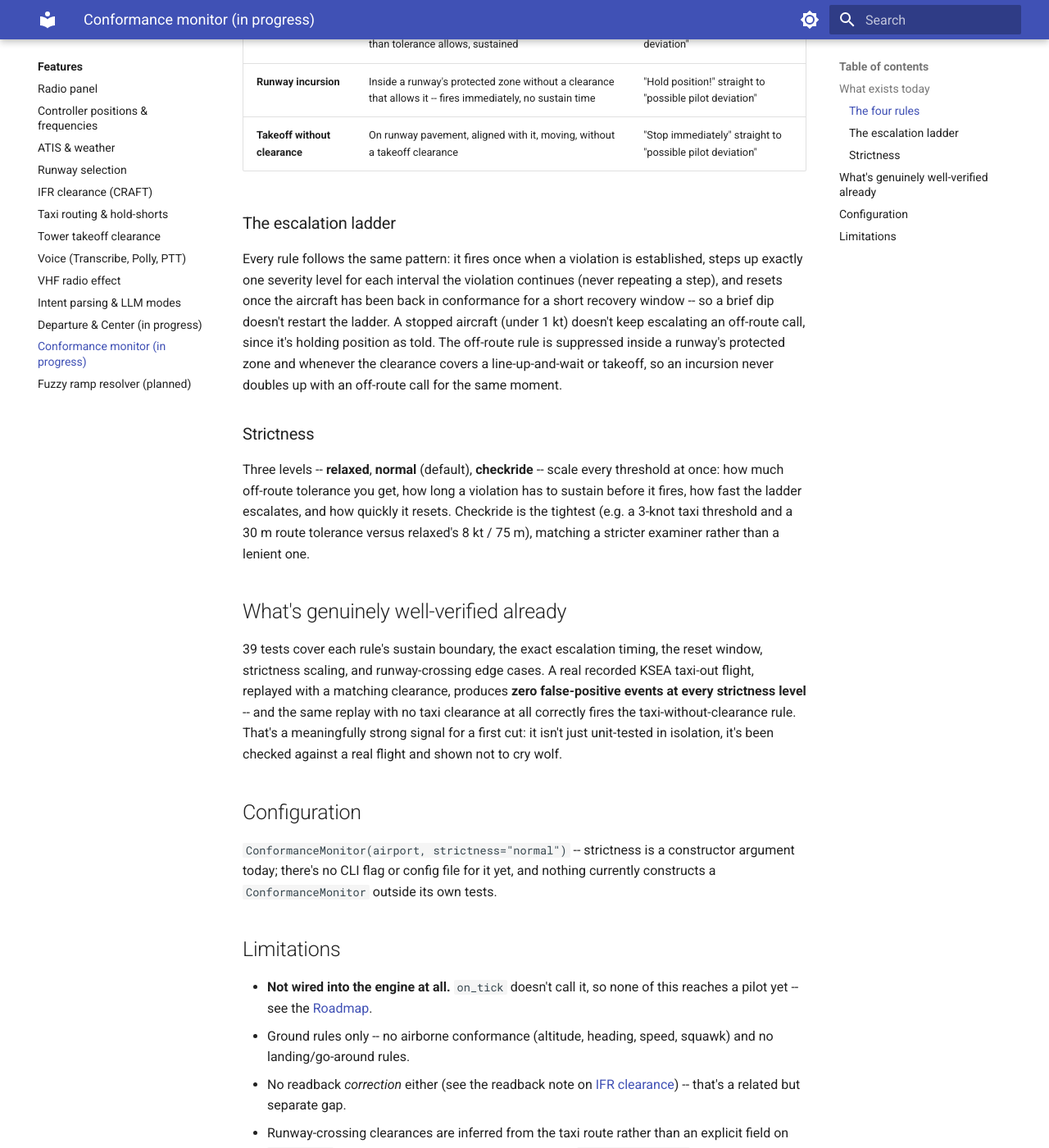
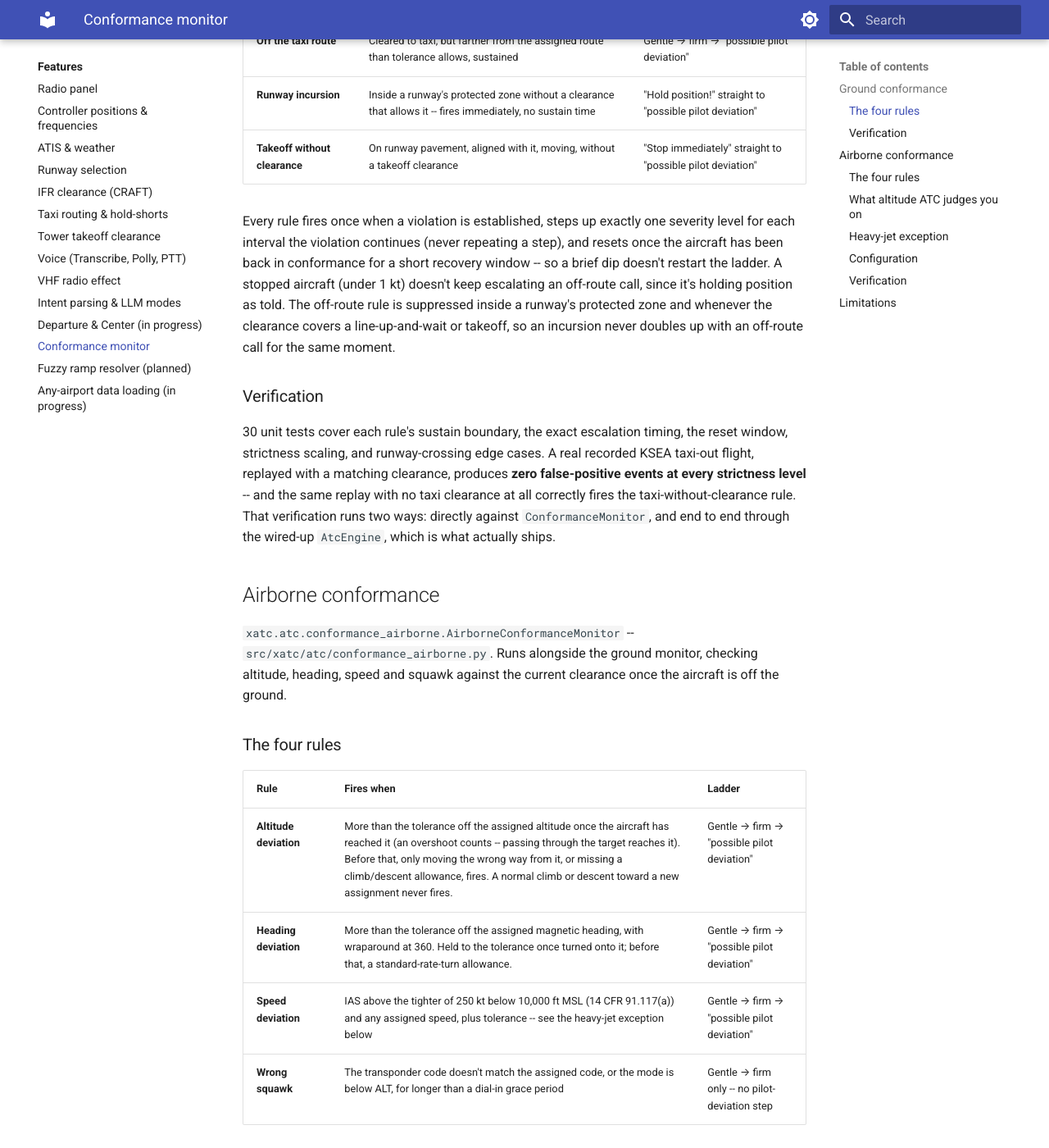
Before and after one commit to dbryant4/xplane12-atc-docs, an MkDocs documentation site: the page built from docs/features/conformance-monitor.md, in a window 1280 px wide and 1400 px high, scrolled down 651 px. Shown: the whole window at 82% size. Built offline with MkDocs 1.6.1 and Material for MkDocs 9.7.7, drawn with Linux system fonts in a browser that asks for light colours; some of the changed text lies outside the part shown.

Commit message:
Document the conformance monitor going live and any-airport data loading
Conformance monitor: ground rules (#62) and airborne rules (#63) are
both wired into the engine and speaking now, plus the runtime altitude
source / strictness / heavy-jet speed exception settings from #65.
Rewrote the feature page and dropped its "in progress" nav/index
status accordingly.

Any-airport data loading: new feature page for xatc.world.xplane_data
(#64, ADR 0006) -- locating a real X-Plane install, reading any
scenery's apt.dat/atc.dat, nearest-airport lookup, and ARTCC
containment. Marked "in progress": the engine itself still always
departs KSEA/hands off to KZSE until that data is wired into airport
and Center selection (separate, ongoing work).

Updated roadmap.md and features/index.md to match; mkdocs build
--strict passes.

Co-Authored-By: Claude Sonnet 5 <noreply@anthropic.com>

```diff
--- a/docs/features/conformance-monitor.md
+++ b/docs/features/conformance-monitor.md
@@ -1,14 +1,16 @@
 # Conformance monitor
 
-**In progress: ground rules built, not yet wired into the engine.**
+**Available now: ground and airborne rules, both wired into the engine and speaking.**
 
-## What exists today
+Two monitors watch whether the aircraft is actually doing what it's been cleared to do,
+and escalate a callout the way a real controller would when it isn't: one for ground
+movement, one for everything from the takeoff roll onward. Both are pure (no I/O,
+deterministic on `AircraftState.t`), and both are checked every tick from
+`AtcEngine.on_tick`.
 
-`xatc.atc.conformance.ConformanceMonitor` is a real, tested, standalone module --
-`src/xatc/atc/conformance.py` -- that watches for four ground-conformance violations and
-escalates them the way a real controller would. It's pure (no I/O, deterministic on
-`AircraftState.t`) and is not yet called from anywhere in the engine, so nothing it
-detects reaches the pilot yet.
+## Ground conformance
+
+`xatc.atc.conformance.ConformanceMonitor` -- `src/xatc/atc/conformance.py`.
 
 ### The four rules
 
@@ -19,50 +21,99 @@ detects reaches the pilot yet.
 | **Runway incursion** | Inside a runway's protected zone without a clearance that allows it -- fires immediately, no sustain time | "Hold position!" straight to "possible pilot deviation" |
 | **Takeoff without clearance** | On runway pavement, aligned with it, moving, without a takeoff clearance | "Stop immediately" straight to "possible pilot deviation" |
 
-### The escalation ladder
+Every rule fires once when a violation is established, steps up exactly one severity
+level for each interval the violation continues (never repeating a step), and resets
+once the aircraft has been back in conformance for a short recovery window -- so a brief
+dip doesn't restart the ladder. A stopped aircraft (under 1 kt) doesn't keep escalating
+an off-route call, since it's holding position as told. The off-route rule is suppressed
+inside a runway's protected zone and whenever the clearance covers a line-up-and-wait or
+takeoff, so an incursion never doubles up with an off-route call for the same moment.
 
-Every rule follows the same pattern: it fires once when a violation is established,
-steps up exactly one severity level for each interval the violation continues (never
-repeating a step), and resets once the aircraft has been back in conformance for a
-short recovery window -- so a brief dip doesn't restart the ladder. A stopped aircraft
-(under 1 kt) doesn't keep escalating an off-route call, since it's holding position as
-told. The off-route rule is suppressed inside a runway's protected zone and whenever the
-clearance covers a line-up-and-wait or takeoff, so an incursion never doubles up with an
-off-route call for the same moment.
+### Verification
 
-### Strictness
-
-Three levels -- **relaxed**, **normal** (default), **checkride** -- scale every
-threshold at once: how much off-route tolerance you get, how long a violation has to
-sustain before it fires, how fast the ladder escalates, and how quickly it resets.
-Checkride is the tightest (e.g. a 3-knot taxi threshold and a 30 m route tolerance
-versus relaxed's 8 kt / 75 m), matching a stricter examiner rather than a lenient one.
-
-## What's genuinely well-verified already
-
-39 tests cover each rule's sustain boundary, the exact escalation timing, the reset
+30 unit tests cover each rule's sustain boundary, the exact escalation timing, the reset
 window, strictness scaling, and runway-crossing edge cases. A real recorded KSEA taxi-out
 flight, replayed with a matching clearance, produces **zero false-positive events at
 every strictness level** -- and the same replay with no taxi clearance at all correctly
-fires the taxi-without-clearance rule. That's a meaningfully strong signal for a
-first cut: it isn't just unit-tested in isolation, it's been checked against a real
-flight and shown not to cry wolf.
+fires the taxi-without-clearance rule. That verification runs two ways: directly against
+`ConformanceMonitor`, and end to end through the wired-up `AtcEngine`, which is what
+actually ships.
 
-## Configuration
+## Airborne conformance
 
-`ConformanceMonitor(airport, strictness="normal")` -- strictness is a constructor
-argument today; there's no CLI flag or config file for it yet, and nothing currently
-constructs a `ConformanceMonitor` outside its own tests.
+`xatc.atc.conformance_airborne.AirborneConformanceMonitor` --
+`src/xatc/atc/conformance_airborne.py`. Runs alongside the ground monitor, checking
+altitude, heading, speed and squawk against the current clearance once the aircraft is
+off the ground.
+
+### The four rules
+
+| Rule | Fires when | Ladder |
+|---|---|---|
+| **Altitude deviation** | More than the tolerance off the assigned altitude once the aircraft has reached it (an overshoot counts -- passing through the target reaches it). Before that, only moving the wrong way from it, or missing a climb/descent allowance, fires. A normal climb or descent toward a new assignment never fires. | Gentle → firm → "possible pilot deviation" |
+| **Heading deviation** | More than the tolerance off the assigned magnetic heading, with wraparound at 360. Held to the tolerance once turned onto it; before that, a standard-rate-turn allowance. | Gentle → firm → "possible pilot deviation" |
+| **Speed deviation** | IAS above the tighter of 250 kt below 10,000 ft MSL (14 CFR 91.117(a)) and any assigned speed, plus tolerance -- see the heavy-jet exception below | Gentle → firm → "possible pilot deviation" |
+| **Wrong squawk** | The transponder code doesn't match the assigned code, or the mode is below ALT, for longer than a dial-in grace period | Gentle → firm only -- no pilot-deviation step |
+
+Rules run only in the airborne phases the engine currently reaches -- `TAKEOFF` once off
+the ground, `DEPARTURE`, `ENROUTE` -- and never on the ground. A new assignment (a
+different altitude, heading, speed limit, or squawk code) restarts that rule's ladder.
+Callouts are spoken from whichever position owns the aircraft right now: Tower once
+airborne, Departure, or the dynamically created Center position once a handoff has
+actually happened.
+
+### What altitude ATC judges you on
+
+A real controller doesn't see the sim's true geometric altitude -- their radar shows
+pressure altitude corrected by the local altimeter setting (Mode C), and non-standard
+temperature can put that several hundred feet away from true MSL. `atc_altitude_ft`
+(`xatc.atc.altitude`) computes the altitude the monitor actually uses, from a runtime
+**altitude source** setting:
+
+- **Mode C** (default): pressure altitude, corrected below 18,000 ft by the local
+  altimeter setting; a raw flight level at or above it.
+- **Indicated**: the pilot's own altimeter, wrong setting and all.
+- **True altitude**: the sim's geometric MSL elevation (the original, pre-setting
+  behavior).
+
+If the sim doesn't report the needed dataref (an old recording, or a sim version that
+doesn't expose it), this falls back to true MSL and logs once, not on every tick.
+
+### Heavy-jet exception
+
+14 CFR 91.117(d) lets an aircraft exceed 250 kt below 10,000 ft if its minimum safe
+airspeed requires it. With the **heavy-speed exception** on (the default), a Heavy or
+Super-category aircraft (`xatc.world.aircraft_types`, a curated ICAO-designator table
+sourced from FAA JO 7360.1) skips *only* that 250 kt limit -- an assigned speed is still
+enforced regardless of category.
+
+### Configuration
+
+Altitude source, conformance strictness (**relaxed** / **normal** / **checkride**, same
+three levels as the ground monitor, scaling every threshold at once), and the heavy-speed
+exception are all runtime settings: adjustable from the radio panel's options screen,
+persisted, and overridable for a single run with `--altitude-source`, `--strictness` and
+`--no-heavy-speed-exception`. A change applies from the next tick; switching altitude
+source specifically restarts altitude tracking so the switch itself can't cause an
+instant false bust.
+
+### Verification
+
+53 unit tests cover each rule's capture/before-capture behavior, wraparound, escalation
+timing, a new assignment restarting the ladder, strictness scaling, altitude-source
+correctness (including cases where Mode C catches a bust that true MSL would miss, and
+vice versa), and the heavy-jet exception. A further 7 tests cover the altitude-source
+helper directly. Unlike the ground monitor, there's no real recorded-flight replay check
+yet for the airborne rules -- only unit tests against synthetic and replayed states.
 
 ## Limitations
 
-- **Not wired into the engine at all.** `on_tick` doesn't call it, so none of this
-  reaches a pilot yet -- see the [Roadmap](../roadmap.md).
-- Ground rules only -- no airborne conformance (altitude, heading, speed, squawk) and no
-  landing/go-around rules.
-- No readback *correction* either (see the readback note on [IFR
+- **No landing or rollout rules.** Nothing airborne is checked past `ENROUTE` yet --
+  the engine has no approach/landing phase to monitor (see the [Roadmap](../roadmap.md)).
+- **No readback correction** on either side (see the readback note on [IFR
   clearance](ifr-clearance.md)) -- that's a related but separate gap.
-- Runway-crossing clearances are inferred from the taxi route rather than an explicit
-  field on `Clearance`; a few open design questions (an explicit `cleared_to_cross`
-  field, an IMC/ILS-hold flag, exactly how severity maps to spoken wording and
-  priority) are still open as of this writing.
+- **Heading after "resume own navigation" or a direct-to.** The engine never assigns a
+  heading today, so there's nothing for the heading rule to clear in that case yet.
+- The two monitors' escalation state machines are still separate implementations
+  (a documented, intentional duplication pending a small shared consolidation module),
+  not yet unified.
--- a/docs/roadmap.md
+++ b/docs/roadmap.md
@@ -21,16 +21,22 @@ into the departure phase:
 - An optional Nova Lite LLM fallback for understanding unclear transmissions --
   switchable at runtime (disabled / backup / primary), never involved in generating
   what ATC actually says. Fully wired in, not just scaffolding.
-- The ground rules for a [conformance monitor](features/conformance-monitor.md) --
-  taxiing without clearance, straying off the assigned route, runway incursions, and
-  takeoff without clearance, each with a real escalation ladder and a strictness
-  setting, verified against a real recorded flight with zero false positives. Not yet
-  connected to the engine, so none of it reaches a pilot today.
+- A [conformance monitor](features/conformance-monitor.md), wired into the engine and
+  speaking today -- ground rules (taxiing without clearance, straying off the assigned
+  route, runway incursions, takeoff without clearance) and airborne rules (altitude,
+  heading, speed, squawk against the current clearance), each with a real escalation
+  ladder, a shared strictness setting, a selectable altitude source (Mode C by default,
+  matching what a real controller's radar shows), and a 91.117(d) heavy-jet speed
+  exception -- all adjustable from the radio panel's options screen.
 - A [fuzzy ramp/parking resolver](features/fuzzy-ramp-resolver.md) -- understands a
   spoken ramp or gate reference, tolerant of ASR mistakes, weighted by real distance
   from the aircraft. Also not yet connected to anything: [taxi
   routing](features/taxi-routing.md) still always starts from the aircraft's live sim
   position regardless.
+- [Any-airport data loading](features/any-airport-data.md) -- locating a real X-Plane
+  installation and reading its own apt.dat/atc.dat directly (any scenery pack, not just
+  the bundled KSEA/ZSE fixtures), so `xatc` can eventually fly anywhere its scenery
+  covers. The data-loading layer works; the engine itself still always departs KSEA.
 
 See [Features](features/index.md) for the detailed, per-feature "available now" vs.
 "planned" breakdown.
@@ -39,16 +45,18 @@ See [Features](features/index.md) for the detailed, per-feature "available now"
 
 Roughly in the order the project is tackling it:
 
-- **Wire the conformance monitor into the engine.** The ground rules, escalation
-  ladder, and strictness levels are already built and well-tested (see [Conformance
-  monitor](features/conformance-monitor.md)) -- what's left is calling it from
-  `on_tick`, routing its events through phraseology for real spoken wording, and
-  deciding a few open design questions (an explicit runway-crossing-clearance field, an
-  IMC/ILS-hold flag, exactly how severity maps to priority).
-- **Wire the fuzzy ramp resolver into taxi routing.** Also already built and tested
-  (see [Fuzzy ramp resolver](features/fuzzy-ramp-resolver.md)) -- what's left is having
-  the engine actually pass a pilot's spoken location into it instead of always using the
-  sim position outright.
+- **Wire any-airport data loading into the engine.** The data layer -- locating an
+  X-Plane install, reading any scenery's apt.dat/atc.dat, finding the nearest airport,
+  and resolving the ARTCC for a position (see [Any-airport data
+  loading](features/any-airport-data.md)) -- is built and tested. What's left is having
+  the engine actually depart from the nearest airport (a `--departure` override plus
+  `nearest_airport`) and hand off to the right Center (`artcc_for_position`) instead of
+  the hardcoded KSEA/KZSE, plus proving station-name and magnetic-variation handling
+  against a second real airport fixture.
+- **Wire the fuzzy ramp resolver into taxi routing.** Already built and tested (see
+  [Fuzzy ramp resolver](features/fuzzy-ramp-resolver.md)) -- what's left is having the
+  engine actually pass a pilot's spoken location into it instead of always using the sim
+  position outright.
 - **Approach and landing.** STAR/vectors, an approach clearance, a landing clearance,
   and the handoff back to Ground once you're clear of the runway. None of this exists
   yet -- the engine currently has no logic past the departure phase.
@@ -57,9 +65,6 @@ Roughly in the order the project is tackling it:
 - **CIFP-based SID selection.** Clearances currently only echo a SID from your filed
   flight plan; there's no procedure data to let ATC actually assign one.
 - **SimBrief flight-plan import**, instead of the current CLI-flag-only flight plan.
-- **Any-airport generalization.** The engine, runway selector, and taxi router are all
-  airport-agnostic in design, but magnetic variation and a couple of other constants are
-  currently hardcoded for KSEA specifically.
 - **Distance-based radio realism** -- signal strength and noise scaling with distance
   and line-of-sight to the controlling facility, so a distant Center sector sounds
   scratchier than Tower on the ramp.
--- a/mkdocs.yml
+++ b/mkdocs.yml
@@ -49,6 +49,7 @@ nav:
       - VHF radio effect: features/radio-fx.md
       - Intent parsing & LLM modes: features/intent-parsing.md
       - Departure & Center (in progress): features/departure-center.md
-      - Conformance monitor (in progress): features/conformance-monitor.md
+      - Conformance monitor: features/conformance-monitor.md
       - Fuzzy ramp resolver (planned): features/fuzzy-ramp-resolver.md
+      - Any-airport data loading (in progress): features/any-airport-data.md
   - Roadmap: roadmap.md
```
Also changed, not shown: docs/features/any-airport-data.md (added, +64 -0 lines), docs/features/index.md (+2 -1 lines).
